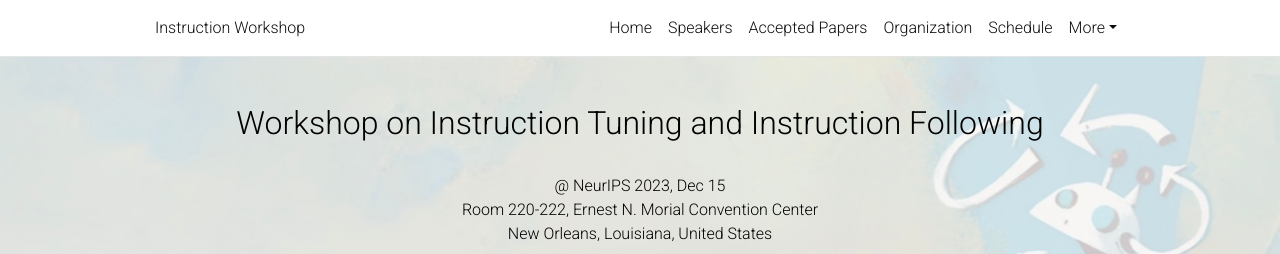
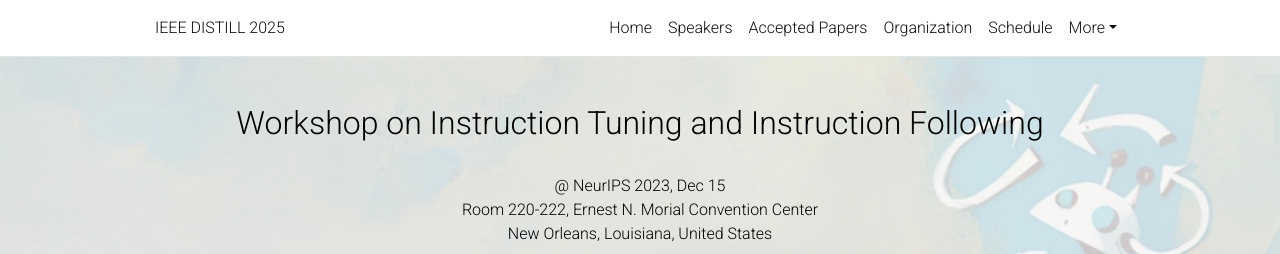
Before and after one commit to ieeedistill/ieeedistill.github.io, a Jekyll site: the page built from _pages/home.md, in a window 1280 px wide. Shown: the top 254 px of the page. Built offline with Jekyll 4.4.1, drawn with Linux system fonts in a browser that asks for light colours; comment, search, counter and statistics services are not loaded; a style sheet for code colours, icons or effects is not loaded; part of the change alters nothing that is shown.

Commit message:
Update _config.yml

```diff
--- a/_config.yml
+++ b/_config.yml
@@ -2,29 +2,28 @@
 # Site settings
 # -----------------------------------------------------------------------------
 
-title: Instruction Workshop # the website title (if blank, full name will be used instead)
+title: "IEEE DISTILL 2025"            # 1st IEEE Workshop on Distributed, Secure, and Trustworthy Intelligence with LLMs
 first_name:
 middle_name:
 last_name:
-email: an-instructive-workshop@googlegroups.com
-description: > # the ">" symbol means to ignore newlines until "footer_text:"
+email: "shahnewazkarim-sakib@utc.edu" # Primary contact for DISTILL 2025
+description: >                       # short site tagline
+  1st IEEE Workshop on Distributed, Secure, and Trustworthy Intelligence with LLMs (IEEE DISTILL 2025)
 footer_text: >
   Powered by <a href="https://jekyllrb.com/" target="_blank">Jekyll</a> with <a href="https://github.com/alshedivat/al-folio">al-folio</a> theme. Hosted by <a href="https://pages.github.com/" target="_blank">GitHub Pages</a>.
-keywords: jekyll, jekyll-theme, academic-website, portfolio-website  # add your own keywords or leave empty
+keywords: workshop, IEEE, LLM, privacy, federated-learning, security, trustworthy-AI
 
-lang: en # the language of your site (for example: en, fr, cn, ru, etc.)
-icon: 🪄  # the emoji used as the favicon (alternatively, provide image name in /assets/img/)
+lang: en
+icon: 🧠
 
-url: https://an-instructive-workshop.github.io # the base hostname & protocol for your site
-baseurl:  # the subpath of your site, e.g. /blog/
-last_updated: false # set to true if you want to display last updated in the footer
-impressum_path:  # set to path to include impressum link in the footer, use the same path as permalink in a page, helps to conform with EU GDPR
+url: "https://YOUR_USERNAME.github.io"  # replace YOUR_USERNAME
+baseurl: ""                            # leave blank if you use a user/organization site
+last_updated: false
+impressum_path:
 
 # -----------------------------------------------------------------------------
 # RSS Feed
 # -----------------------------------------------------------------------------
-# will use title and url fields
-# Take a look to https://github.com/jekyll/jekyll-feed for more customization
 
 rss_icon: true
 
@@ -34,64 +33,55 @@ rss_icon: true
 
 navbar_fixed: true
 footer_fixed: true
-
-# Dimensions
 max_width: 1000px
-
-# TODO: add layout settings (single page vs. multi-page)
 
 # -----------------------------------------------------------------------------
 # Open Graph & Schema.org
 # -----------------------------------------------------------------------------
-# Display links to the page with a preview object on social media.
-serve_og_meta: false # Include Open Graph meta tags in the HTML head
-serve_schema_org: false # Include Schema.org in the HTML head
-og_image: # The site-wide (default for all links) Open Graph preview image
+
+serve_og_meta: false
+serve_schema_org: false
+og_image:
 
 # -----------------------------------------------------------------------------
 # Social integration
 # -----------------------------------------------------------------------------
 
-github_username: # your GitHub user name
-gitlab_username: # your GitLab user name
-twitter_username: # your Twitter handle
-linkedin_username: # your LinkedIn user name
-scholar_userid: # your Google Scholar ID
-orcid_id: # your ORCID ID
-medium_username: # your Medium username
-quora_username: # your Quora username
-publons_id: # your ID on Publons
-research_gate_profile: # your profile on ResearchGate
-blogger_url: # your blogger URL
-work_url: # work page URL
-keybase_username: # your keybase user name
-wikidata_id: # your wikidata id
-dblp_url: # your DBLP profile url
-stackoverflow_id: #your stackoverflow id
+github_username: YOUR_USERNAME        # replace YOUR_USERNAME
+gitlab_username:
+twitter_username:
+linkedin_username:
+scholar_userid:
+orcid_id:
+medium_username:
+quora_username:
+publons_id:
+research_gate_profile:
+blogger_url:
+work_url:
+keybase_username:
+wikidata_id:
+dblp_url:
+stackoverflow_id:
 
 contact_note: >
-  You can even add a little note about which of these is the best way to reach you.
+  For questions about paper submissions and program details, please use the email above.
 
-google_analytics: G-XZVGGMRFQG # your google-analytics ID (format: UA-XXXXXXXXX)
-google_site_verification:  # your google-site-verification ID (Google Search Console)
-bing_site_verification:  # out your bing-site-verification ID (Bing Webmaster)
-panelbear_analytics:  # panelbear analytics site ID (format: XXXXXXXXX)
+google_analytics: G-XZVGGMRFQG       # if you have one
+google_site_verification:
+bing_site_verification:
+panelbear_analytics:
 
 # -----------------------------------------------------------------------------
-# Blog
+# Blog (not used for workshop pages, but you can enable news posts)
 # -----------------------------------------------------------------------------
 
-blog_name: al-folio  # your blog must have a name for it to show up in the nav bar
-blog_description: a simple whitespace theme for academics
-permalink: /blog/:year/:title/
-
-# Pagination
+blog_name: DISTILL News
+blog_description: Announcements and updates for IEEE DISTILL 2025
+permalink: /news/:year/:title/
 pagination:
   enabled: true
-
-# Comments
-disqus_shortname: al-folio # put your disqus shortname
-# https://help.disqus.com/en/articles/1717111-what-s-a-shortname
+disqus_shortname:
 
 # -----------------------------------------------------------------------------
 # Collections
@@ -99,25 +89,18 @@ disqus_shortname: al-folio # put your disqus shortname
 
 collections:
   news:
-    defaults:
-      layout: post
     output: true
     permalink: /news/:path/
-  projects:
-    output: true
-    permalink: /projects/:path/
-
 news_limit: 5
 
 # -----------------------------------------------------------------------------
 # Jekyll settings
 # -----------------------------------------------------------------------------
 
-# Markdown and syntax highlight
 markdown: kramdown
 highlighter: rouge
-highlight_theme_light: github  # https://github.com/jwarby/jekyll-pygments-themes
-highlight_theme_dark: native  # https://github.com/jwarby/jekyll-pygments-themes
+highlight_theme_light: github
+highlight_theme_dark: native
 kramdown:
   input: GFM
   syntax_highlighter_opts:
@@ -128,7 +111,6 @@ kramdown:
       line_numbers: false
       start_line: 1
 
-# Includes & excludes
 include: ['_pages']
 exclude:
   - bin
@@ -138,9 +120,7 @@ exclude:
 keep_files:
   - CNAME
   - .nojekyll
-  - .git
 
-# Plug-ins
 plugins:
   - jekyll-archives
   - jekyll-diagrams
@@ -155,80 +135,51 @@ plugins:
   - jekyll-twitter-plugin
   - jemoji
 
-# Sitemap settings
 defaults:
   - scope:
-      path:            "assets/**/*.*"
+      path: "assets/**/*.*"
     values:
-      sitemap:         false
-# Extras
-github: [metadata]
+      sitemap: false
 
 # -----------------------------------------------------------------------------
-# Jekyll optimization
+# Optimization & extras (you can leave these as-is or tweak per your needs)
 # -----------------------------------------------------------------------------
 
-# HTML remove comments (<!-- .... -->)
 remove_HTML_comments: false
-
-# HTML beautifier (_plugins/beautify.rb) / https://github.com/threedaymonk/htmlbeautifier
-beautify: false # This function has conflict with the code snippets, they can be displayed incorrectly
-
-# HTML minify (_plugins/minify.rb) Thanks to: https://www.ffbit.com/blog/2021/03/17/html-minification-in-jekyll.html
+beautify: false
 minify: false
-
-# CSS/SASS minify
 sass:
   style: compressed
 
 # -----------------------------------------------------------------------------
-# Jekyll Archives
+# Archives, Scholar, Images, Diagrams, etc.
 # -----------------------------------------------------------------------------
-
 jekyll-archives:
-  enabled: [year, tags, categories] # enables year, tag and category archives (remove if you need to disable one of them).
+  enabled: [year, tags, categories]
   layouts:
     year: archive-year
     tag: archive-tag
     category: archive-category
   permalinks:
-    year: '/blog/:year/'
-    tag: '/blog/tag/:name/'
-    category: '/blog/category/:name/'
-
-# -----------------------------------------------------------------------------
-# Jekyll Scholar
-# -----------------------------------------------------------------------------
+    year: '/news/:year/'
+    tag: '/news/tag/:name/'
+    category: '/news/category/:name/'
 
 scholar:
-
   last_name: Einstein
   first_name: [Albert, A.]
-
   style: apa
   locale: en
-
   source: /_bibliography/
   bibliography: papers.bib
   bibliography_template: bib
-  # Note: if you have latex math in your bibtex, the latex filter
-  # preprocessing may conflict with MathJAX if the latter is enabled.
-  # See https://github.com/alshedivat/al-folio/issues/357.
   bibtex_filters: [latex, smallcaps, superscript]
-
   replace_strings: true
   join_strings: true
-
   details_dir: bibliography
   details_layout: bibtex.html
   details_link: Details
-
   query: "@*"
-
-
-# -----------------------------------------------------------------------------
-# Responsive WebP Images
-# -----------------------------------------------------------------------------
 
 imagemagick:
   enabled: true
@@ -246,37 +197,26 @@ imagemagick:
   output_formats:
     webp: "-quality 75%"
 
-# -----------------------------------------------------------------------------
-# Jekyll Diagrams
-# -----------------------------------------------------------------------------
-
-jekyll-diagrams:
-    # configuration, see https://github.com/zhustec/jekyll-diagrams.
-    # feel free to comment out this section if not using jekyll diagrams.
-
+jekyll-diagrams: {}
 
 # -----------------------------------------------------------------------------
 # Optional Features
 # -----------------------------------------------------------------------------
 
-enable_google_analytics:    true  # enables google analytics
-enable_panelbear_analytics: false  # enables panelbear analytics
-enable_google_verification: false  # enables google site verification
-enable_bing_verification:   false  # enables bing site verification
-enable_masonry:             true   # enables automatic project cards arangement
-enable_math:                true   # enables math typesetting (uses MathJax)
-enable_tooltips:            false  # enables automatic tooltip links generated
-                                   # for each section titles on pages and posts
-enable_darkmode:            false   # enables switching between light/dark modes
-enable_navbar_social:       false  # enables displaying social links in the
-                                   # navbar on the about page
-enable_project_categories:  true   # enables categorization of projects into
-                                   # multiple categories
-enable_medium_zoom:         true   # enables image zoom feature (as on medium.com)
-
+enable_google_analytics:    true
+enable_panelbear_analytics: false
+enable_google_verification: false
+enable_bing_verification:   false
+enable_masonry:             true
+enable_math:                true
+enable_tooltips:            false
+enable_darkmode:            false
+enable_navbar_social:       false
+enable_project_categories:  false
+enable_medium_zoom:         true
 
 # -----------------------------------------------------------------------------
-# Library versions
+# Library versions (usually you can leave these as-is)
 # -----------------------------------------------------------------------------
 
 academicons:
```
